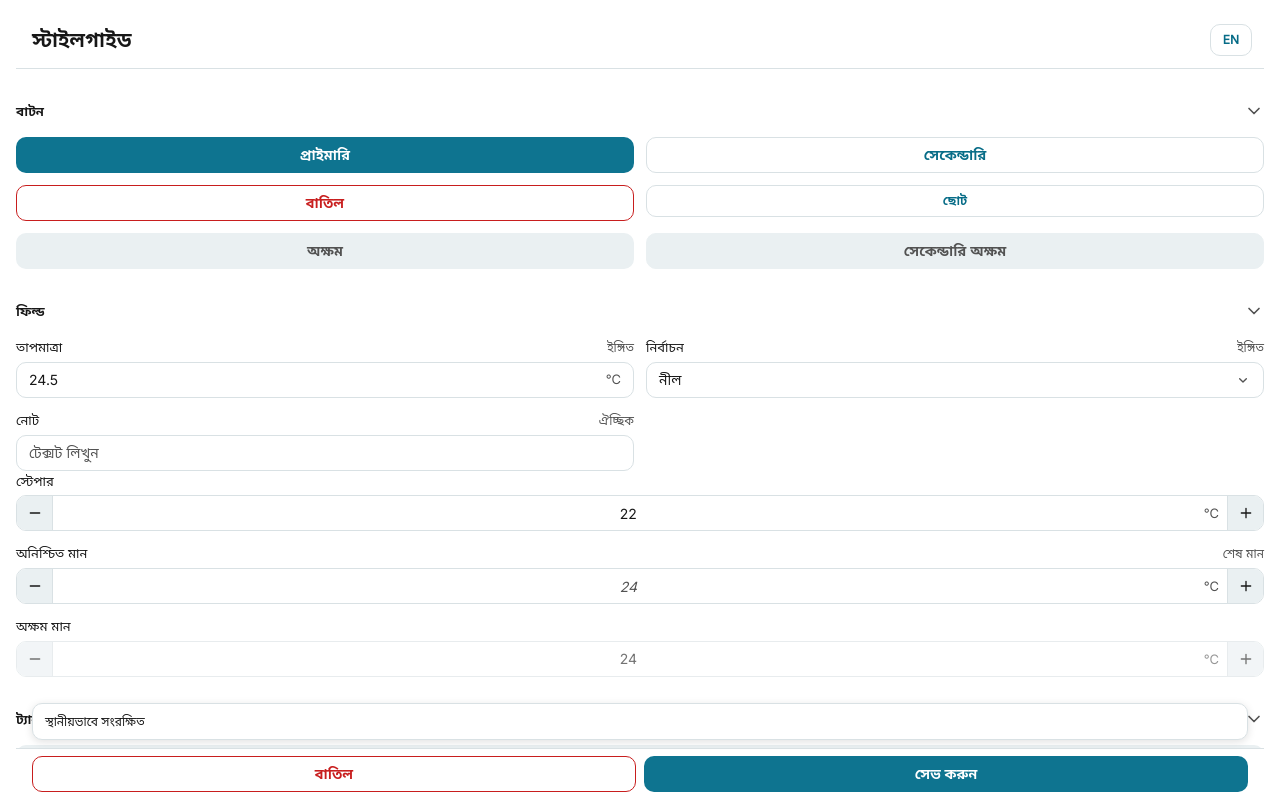
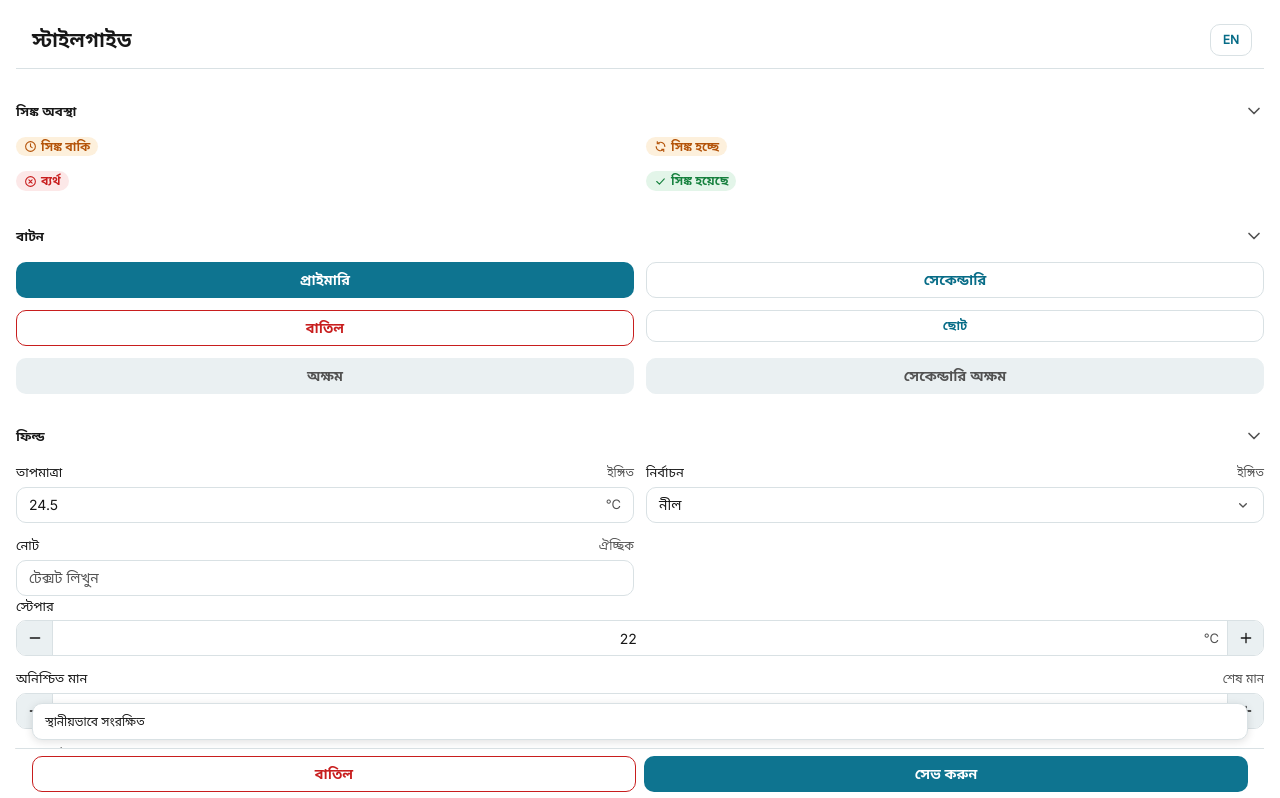
Before and after one commit to younoch/hatchery-frontend, a Vue app: page /dev/styleguide in a window 1280 px wide. Shown: the top 798 px of the page. Built offline with nearby package versions, Linux system fonts and the light colour scheme.

Commit message:
feat(water): add StatusBadge and pending count

```diff
--- a/src/mobile/views/StyleguideView.vue
+++ b/src/mobile/views/StyleguideView.vue
@@ -7,6 +7,7 @@ import enStyleguide from './styleguide.en.json'
 
 import Card from '@/shared/components/Card.vue'
 import Metric from '@/shared/components/Metric.vue'
+import StatusBadge from '@/shared/components/StatusBadge.vue'
 import Button from '@/shared/components/ui/Button.vue'
 import Field from '@/shared/components/ui/Field.vue'
 import Input from '@/shared/components/ui/Input.vue'
@@ -57,7 +58,7 @@ const exampleMetrics = computed(() => [
   { label: currentStyleguide.value.statusOxygen, value: 6.8, unit: 'mg/L' },
   { label: currentStyleguide.value.statusSalinity, value: 30, unit: 'ppt' },
 ])
-
+const syncStatuses = ['pending', 'syncing', 'failed', 'synced'] as const
 const languageLabel = computed(() =>
   t(locale.value === 'bn' ? 'styleguide.switchToEnglish' : 'styleguide.switchToBangla')
 )
@@ -73,7 +74,13 @@ const languageLabel = computed(() =>
           </Button>
         </template>
       </PageHeader>
-
+      <FormSection :title="currentStyleguide.statusBadges" :default-open="true">
+        <FieldGrid :cols="2">
+          <div v-for="status in syncStatuses" :key="status">
+            <StatusBadge :status="status" />
+          </div>
+        </FieldGrid>
+      </FormSection>
       <FormSection :title="currentStyleguide.buttons" :default-open="true">
         <FieldGrid :cols="2">
           <Button type="button">{{ currentStyleguide.primary }}</Button>
--- a/src/mobile/views/WaterHistoryView.vue
+++ b/src/mobile/views/WaterHistoryView.vue
@@ -5,6 +5,7 @@ import { useI18n } from 'vue-i18n'
 
 import Card from '@/shared/components/Card.vue'
 import Metric from '@/shared/components/Metric.vue'
+import StatusBadge from '@/shared/components/StatusBadge.vue'
 import CardList from '@/shared/components/layout/CardList.vue'
 import FieldGrid from '@/shared/components/layout/FieldGrid.vue'
 import PageBody from '@/shared/components/layout/PageBody.vue'
@@ -46,9 +47,12 @@ onBeforeUnmount(() => unsubscribe?.())
       <li v-for="reading in readings" :key="reading.id">
         <Card>
           <FieldGrid :cols="1">
-            <div class="text-label font-medium text-foreground">
-              {{ formatReadingTime(reading.recordedAt, locale) }}
-              <span class="text-muted-foreground">{{ tankName(reading.tankId) }}</span>
+            <div class="flex items-center justify-between gap-s-2">
+              <div class="min-w-[0] text-label font-medium text-foreground">
+                {{ formatReadingTime(reading.recordedAt, locale) }}
+                <span class="text-muted-foreground">{{ tankName(reading.tankId) }}</span>
+              </div>
+              <StatusBadge :status="reading.status" />
             </div>
             <FieldGrid :cols="2">
               <Metric
--- a/src/mobile/views/WaterView.vue
+++ b/src/mobile/views/WaterView.vue
@@ -1,19 +1,41 @@
 <script setup lang="ts">
-import { computed, ref } from 'vue'
+import { liveQuery } from 'dexie'
+import { computed, onBeforeUnmount, onMounted, ref } from 'vue'
 import { useI18n } from 'vue-i18n'
 
 import WaterEntryView from '@/mobile/views/WaterEntryView.vue'
 import WaterHistoryView from '@/mobile/views/WaterHistoryView.vue'
 import PageBody from '@/shared/components/layout/PageBody.vue'
 import Tabs from '@/shared/components/ui/Tabs.vue'
+import { countUnsyncedReadings } from '@/shared/storage/readings'
 
 const { t } = useI18n()
 
 const tab = ref('new')
+const unsyncedCount = ref(0)
 const items = computed(() => [
   { label: t('water.tabNew'), value: 'new' },
-  { label: t('water.tabHistory'), value: 'history' },
+  {
+    label:
+      unsyncedCount.value > 0
+        ? t('water.tabHistoryCount', { count: unsyncedCount.value })
+        : t('water.tabHistory'),
+    value: 'history',
+  },
 ])
+
+let unsubscribe: (() => void) | undefined
+
+onMounted(() => {
+  const subscription = liveQuery(() => countUnsyncedReadings()).subscribe({
+    next: count => {
+      unsyncedCount.value = count
+    },
+  })
+  unsubscribe = () => subscription.unsubscribe()
+})
+
+onBeforeUnmount(() => unsubscribe?.())
 </script>
 
 <template>
--- a/src/mobile/views/styleguide.bn.json
+++ b/src/mobile/views/styleguide.bn.json
@@ -5,6 +5,7 @@
     "tabs": "ট্যাব",
     "sheet": "শীট",
     "layout": "লেআউট",
+    "statusBadges": "সিঙ্ক অবস্থা",
     "primary": "প্রাইমারি",
     "secondary": "সেকেন্ডারি",
     "cancel": "বাতিল",
--- a/src/mobile/views/styleguide.en.json
+++ b/src/mobile/views/styleguide.en.json
@@ -5,6 +5,7 @@
     "tabs": "Tabs",
     "sheet": "Sheet",
     "layout": "Layout",
+    "statusBadges": "Sync badges",
     "primary": "Primary",
     "secondary": "Secondary",
     "cancel": "Cancel",
--- /dev/null
+++ b/src/shared/components/StatusBadge.vue
@@ -0,0 +1,57 @@
+<script setup lang="ts">
+import { computed } from 'vue'
+import { useI18n } from 'vue-i18n'
+
+import { cn } from '@/shared/lib/utils'
+import type { SyncStatus } from '@/shared/storage/db'
+
+const { t } = useI18n()
+
+const props = defineProps<{
+  status: SyncStatus
+  class?: string
+}>()
+
+// Full class strings, so Tailwind can see them. Color, icon and text always go together.
+const STYLES: Record<SyncStatus, string> = {
+  pending: 'bg-warning-soft text-sync-pending',
+  syncing: 'bg-warning-soft text-sync-syncing',
+  failed: 'bg-danger-soft text-sync-failed',
+  synced: 'bg-success-soft text-sync-synced',
+}
+
+const ICONS: Record<SyncStatus, string> = {
+  pending: 'M12 3a9 9 0 1 0 0 18 9 9 0 0 0 0-18zM12 7v5l3 2',
+  syncing: 'M20 12a8 8 0 0 0-14-5M4 12a8 8 0 0 0 14 5M6 3v4h4M18 21v-4h-4',
+  failed: 'M12 3a9 9 0 1 0 0 18 9 9 0 0 0 0-18zM9 9l6 6M15 9l-6 6',
+  synced: 'M5 12l5 5 9-10',
+}
+
+const label = computed(() => t(`sync.${props.status}`))
+</script>
+
+<template>
+  <span
+    :class="
+      cn(
+        'inline-flex items-center gap-s-1 whitespace-nowrap rounded-full px-s-2 text-caption font-semibold',
+        STYLES[status],
+        props.class
+      )
+    "
+  >
+    <svg
+      class="h-[0.8125rem] w-[0.8125rem] shrink-0"
+      viewBox="0 0 24 24"
+      fill="none"
+      stroke="currentColor"
+      stroke-width="2"
+      stroke-linecap="round"
+      stroke-linejoin="round"
+      aria-hidden="true"
+    >
+      <path :d="ICONS[status]" />
+    </svg>
+    <span>{{ label }}</span>
+  </span>
+</template>
--- a/src/shared/locales/bn.json
+++ b/src/shared/locales/bn.json
@@ -26,6 +26,12 @@
   "notifications": {
     "labelNew": "বিজ্ঞপ্তি, {count}টি নতুন",
     "labelNone": "বিজ্ঞপ্তি, নতুন কিছু নেই"
+  },
+  "sync": {
+    "pending": "সিঙ্ক বাকি",
+    "syncing": "সিঙ্ক হচ্ছে",
+    "failed": "ব্যর্থ",
+    "synced": "সিঙ্ক হয়েছে"
   },
   "language": {
     "toggleLabel": "EN"
@@ -72,6 +78,7 @@
     "confirmRequired": "নিশ্চিত করুন: − / + চাপুন বা \"আগের মতোই\" চাপুন",
     "tabNew": "নতুন এন্ট্রি",
     "tabHistory": "ইতিহাস",
+    "tabHistoryCount": "ইতিহাস ({count})",
     "historyEmpty": "এখনো কোনো এন্ট্রি নেই।"
   }
 }
--- a/src/shared/locales/en.json
+++ b/src/shared/locales/en.json
@@ -26,6 +26,12 @@
   "notifications": {
     "labelNew": "Notifications, {count} new",
     "labelNone": "Notifications, none new"
+  },
+  "sync": {
+    "pending": "Pending",
+    "syncing": "Syncing",
+    "failed": "Failed",
+    "synced": "Synced"
   },
   "language": {
     "toggleLabel": "বাংলা"
@@ -72,6 +78,7 @@
     "confirmRequired": "Confirm: tap − / + or \"Same as last\"",
     "tabNew": "New entry",
     "tabHistory": "History",
-   "historyEmpty": "No entries yet."
+    "tabHistoryCount": "History ({count})",
+    "historyEmpty": "No entries yet."
   }
 }
--- a/src/shared/storage/readings.ts
+++ b/src/shared/storage/readings.ts
@@ -100,3 +100,12 @@ export async function requestPersistentStorage(): Promise<boolean> {
     return false
   }
 }
+
+// Readings still waiting to reach the server (pending or syncing). failed is not counted.
+export async function countUnsyncedReadings(userId: string = STUB_USER_ID): Promise<number> {
+  return db.readings
+    .where('createdById')
+    .equals(userId)
+    .and(reading => reading.status === 'pending' || reading.status === 'syncing')
+    .count()
+}
```
Also changed, not shown: 1 other file (tests, documents, lock files or other folders).
